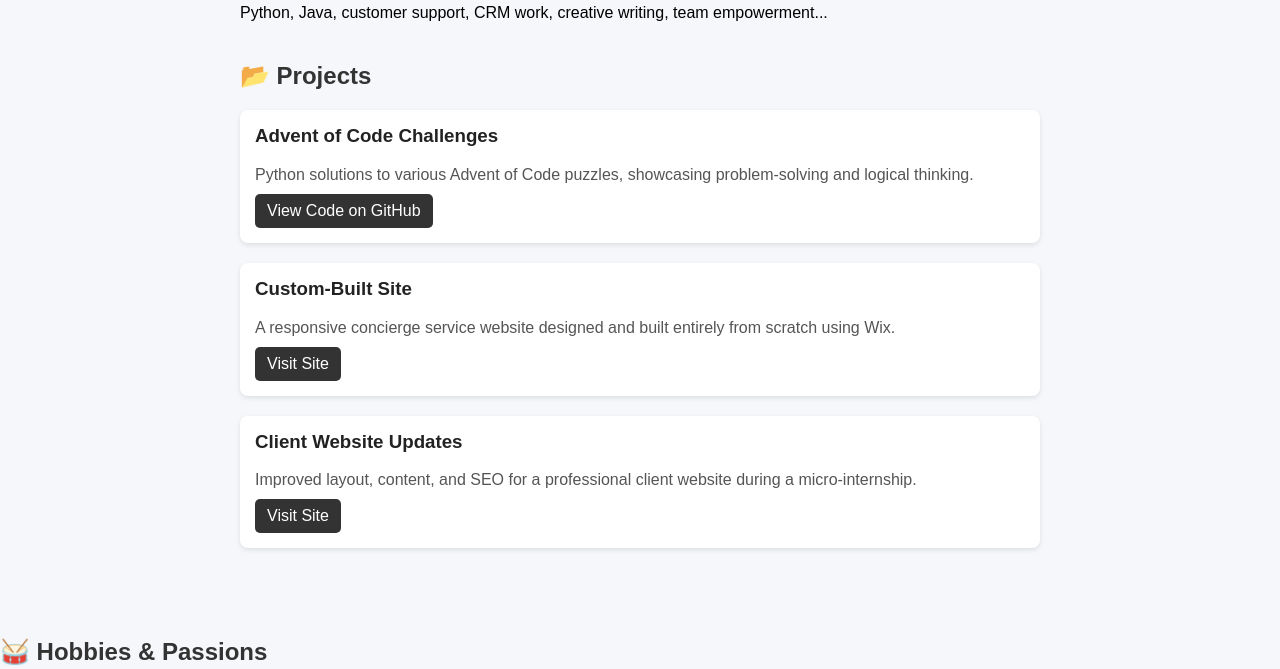
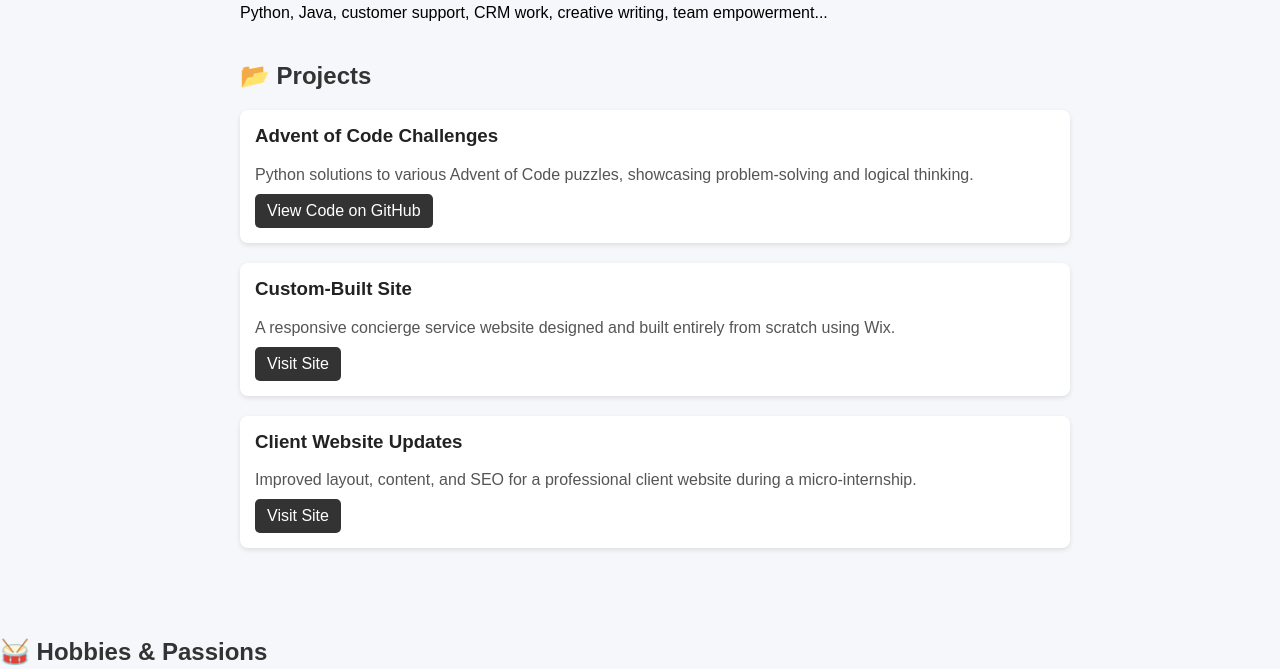
Before and after one commit to nrrorton/hire-me-site, a Flask app: page / in a window 1280 px wide. Shown: the part 251-920 px from the top of the page. Run offline with Flask 3, Linux system fonts and the light colour scheme.

Commit message:
Fixing some formatting issues

```diff
--- a/templates/index.html
+++ b/templates/index.html
@@ -98,6 +98,7 @@
                 display: flex;
                 flex-direction: column;
                 gap: 20px;
+                align-items: flex-start;
             }
 
             .project {
@@ -105,6 +106,8 @@
                 padding: 15px;
                 border-radius: 8px;
                 box-shadow: 0 2px 5px rgba(0,0,0,0.1);
+                width: 100%;
+                text-align: left;
             }
 
             .project h3 {
```
